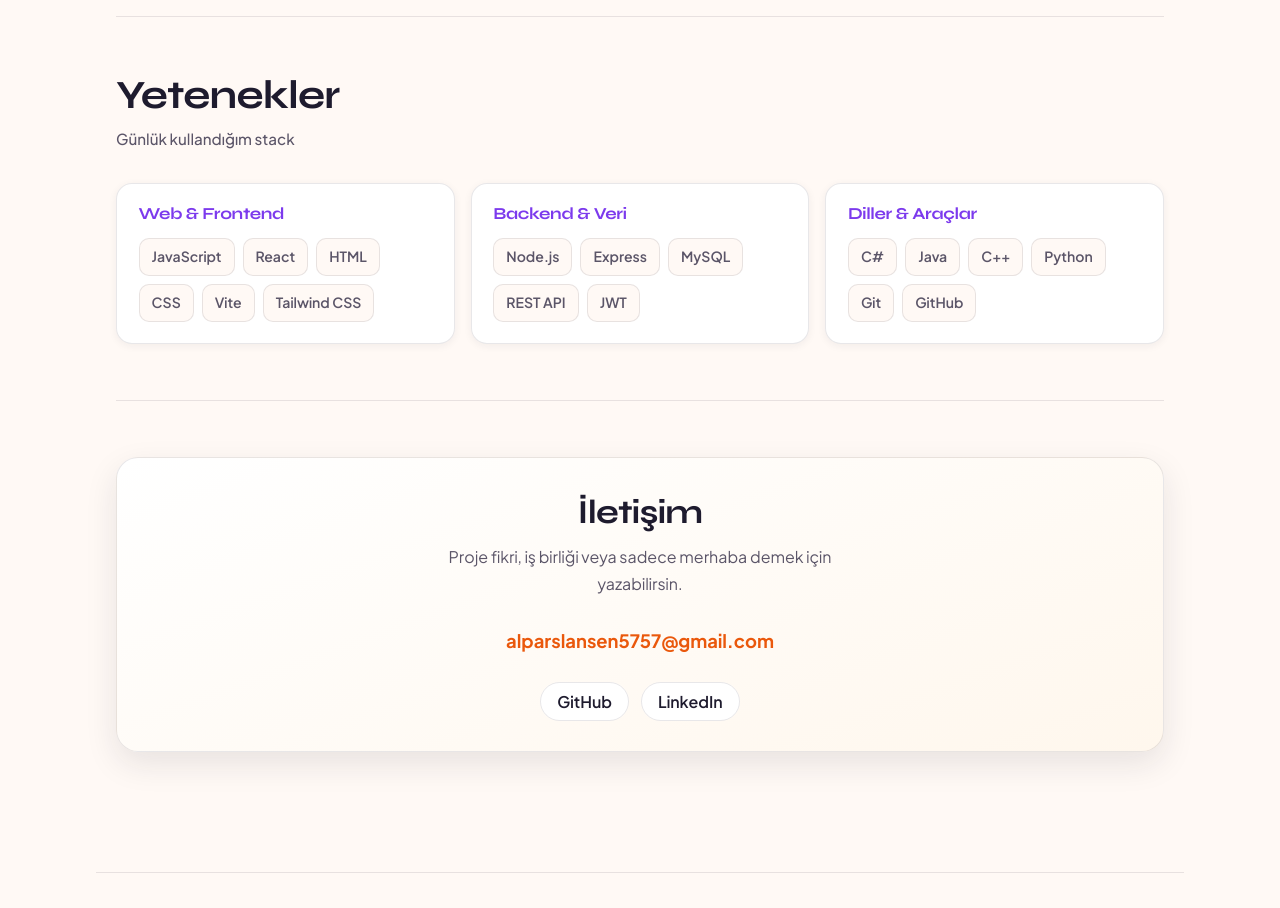
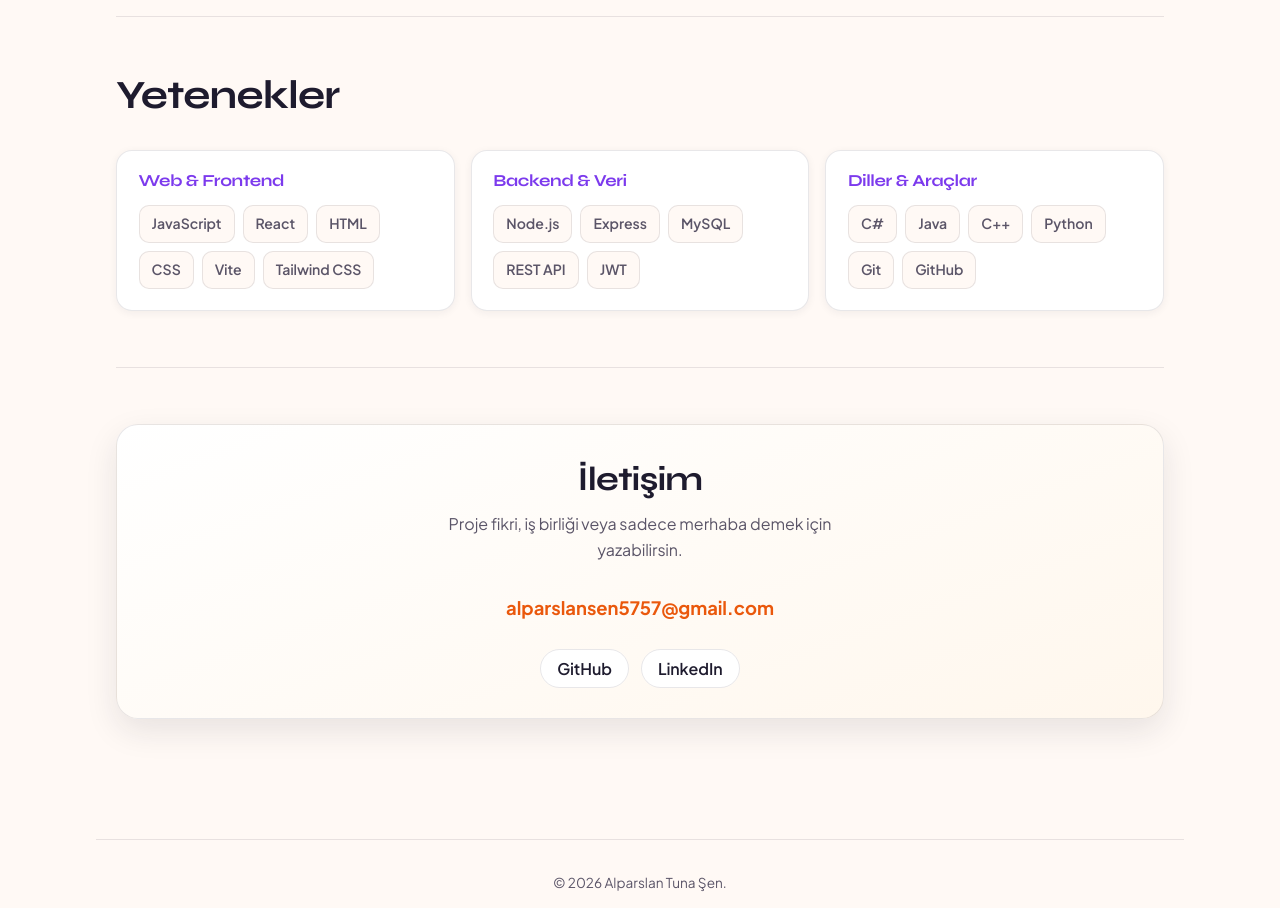
Before and after one commit to qAlparslan/qAlparslan.github.io, a React (Vite) app: page / in a window 1280 px wide. Shown: the part 1520-2428 px from the top of the page. Built offline with nearby package versions, Linux system fonts and the light colour scheme.

Commit message:
Clear section kicker in Skills component
Removed the text from the section kicker paragraph.

```diff
--- a/src/components/Skills.tsx
+++ b/src/components/Skills.tsx
@@ -5,7 +5,7 @@ export function Skills() {
     <section id="skills" className="section">
       <div className="section-head">
         <h2>Yetenekler</h2>
-        <p className="section-kicker">Günlük kullandığım stack</p>
+        <p className="section-kicker"></p>
       </div>
       <div className="skills-grid">
         {site.skillGroups.map((group) => (
```
